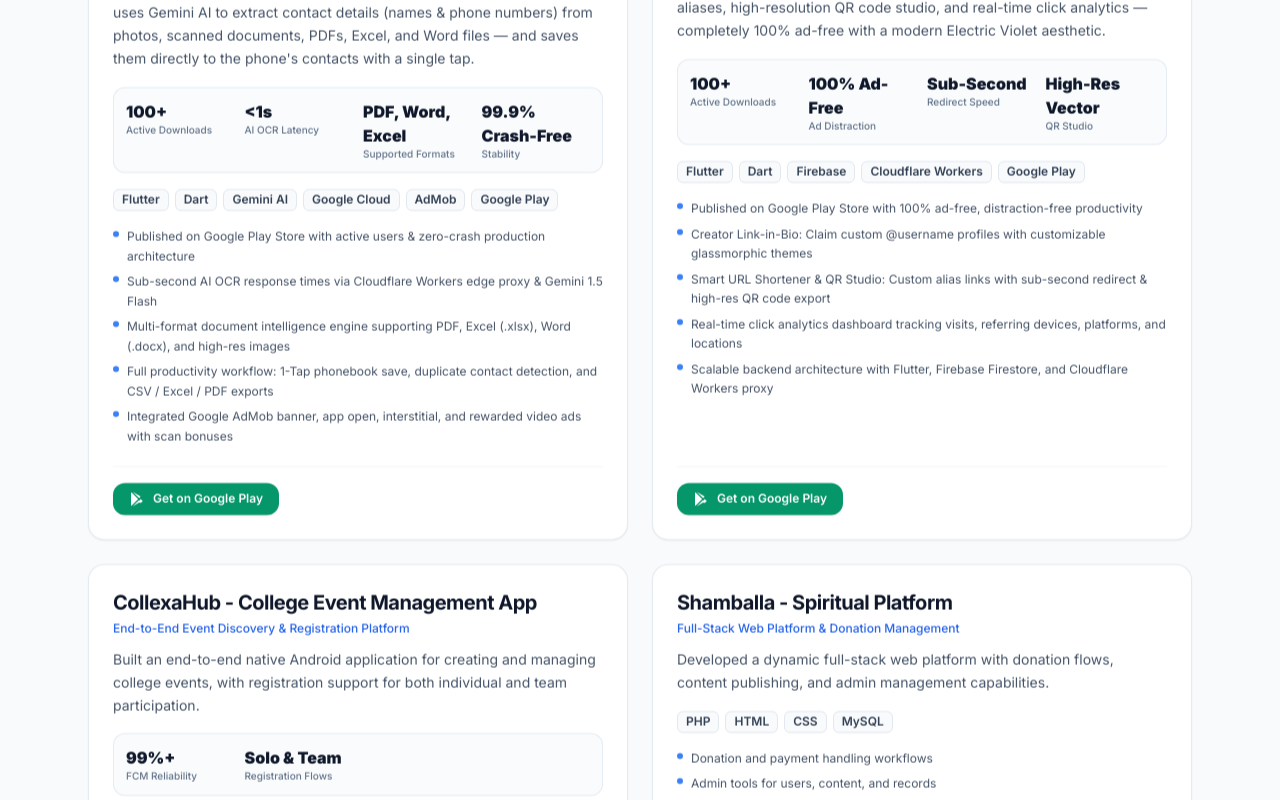
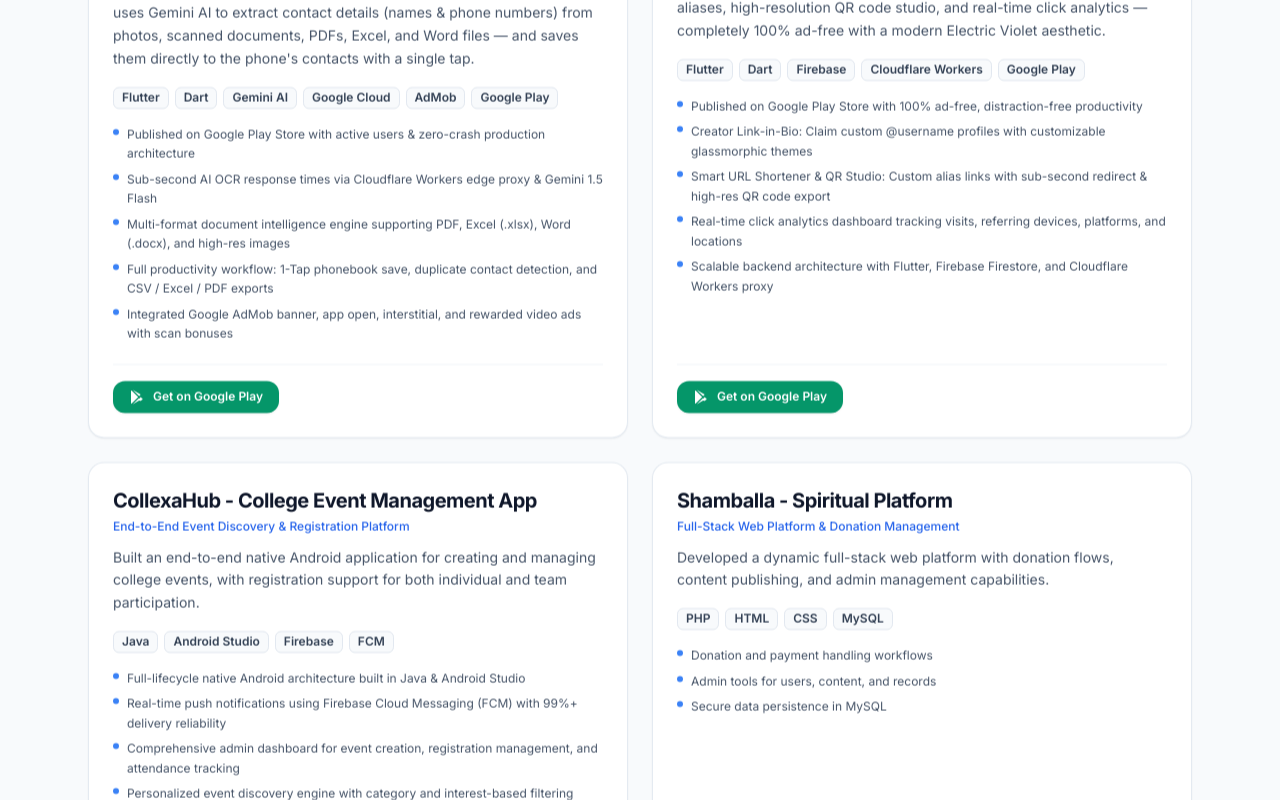
Before and after one commit to sonejisagar/MyPortfolio, a React (Vite) app: page / in a window 1280 px wide. Shown: the part 2280-3080 px from the top of the page. Built offline with nearby package versions, Linux system fonts and the light colour scheme.

Commit message:
fix: remove internal project metrics grid box for cleaner card layout

```diff
--- a/src/components/Projects.jsx
+++ b/src/components/Projects.jsx
@@ -41,22 +41,6 @@
               <p className="mt-3 text-sm leading-relaxed text-slate-600 dark:text-slate-300">
                 {project.description}
               </p>
-
-              {/* Production Metrics Grid (Inspired by Manav's Portfolio) */}
-              {project.metrics && (
-                <div className="mt-4 grid grid-cols-2 gap-2.5 rounded-xl border border-slate-200/80 bg-slate-50/80 p-3 dark:border-slate-700/60 dark:bg-slate-900/60 sm:grid-cols-4">
-                  {project.metrics.map((m) => (
-                    <div key={m.label} className="flex flex-col">
-                      <span className="text-sm font-black text-slate-900 dark:text-emerald-300 sm:text-base">
-                        {m.value}
-                      </span>
-                      <span className="text-[10px] leading-tight font-medium text-slate-500 dark:text-slate-400">
-                        {m.label}
-                      </span>
-                    </div>
-                  ))}
-                </div>
-              )}
 
               {/* Tech Stack Pills */}
               <div className="mt-4 flex flex-wrap gap-1.5">
--- a/src/data/profile.js
+++ b/src/data/profile.js
@@ -76,12 +76,6 @@
     stack: ["Flutter", "Dart", "Gemini AI", "Google Cloud", "AdMob", "Google Play"],
     description:
       "Built and published a production Flutter app on Google Play Store that uses Gemini AI to extract contact details (names & phone numbers) from photos, scanned documents, PDFs, Excel, and Word files — and saves them directly to the phone's contacts with a single tap.",
-    metrics: [
-      { label: "Active Downloads", value: "100+" },
-      { label: "AI OCR Latency", value: "<1s" },
-      { label: "Supported Formats", value: "PDF, Word, Excel" },
-      { label: "Stability", value: "99.9% Crash-Free" },
-    ],
     highlights: [
       "Published on Google Play Store with active users & zero-crash production architecture",
       "Sub-second AI OCR response times via Cloudflare Workers edge proxy & Gemini 1.5 Flash",
@@ -99,12 +93,6 @@
     stack: ["Flutter", "Dart", "Firebase", "Cloudflare Workers", "Google Play"],
     description:
       "Built and published a production Flutter app on Google Play Store featuring creator Link-in-Bio profiles, smart URL shortening with custom aliases, high-resolution QR code studio, and real-time click analytics — completely 100% ad-free with a modern Electric Violet aesthetic.",
-    metrics: [
-      { label: "Active Downloads", value: "100+" },
-      { label: "Ad Distraction", value: "100% Ad-Free" },
-      { label: "Redirect Speed", value: "Sub-Second" },
-      { label: "QR Studio", value: "High-Res Vector" },
-    ],
     highlights: [
       "Published on Google Play Store with 100% ad-free, distraction-free productivity",
       "Creator Link-in-Bio: Claim custom @username profiles with customizable glassmorphic themes",
@@ -119,10 +107,6 @@
     stack: ["Java", "Android Studio", "Firebase", "FCM"],
     description:
       "Built an end-to-end native Android application for creating and managing college events, with registration support for both individual and team participation.",
-    metrics: [
-      { label: "FCM Reliability", value: "99%+" },
-      { label: "Registration Flows", value: "Solo & Team" },
-    ],
     highlights: [
       "Full-lifecycle native Android architecture built in Java & Android Studio",
       "Real-time push notifications using Firebase Cloud Messaging (FCM) with 99%+ delivery reliability",
```
